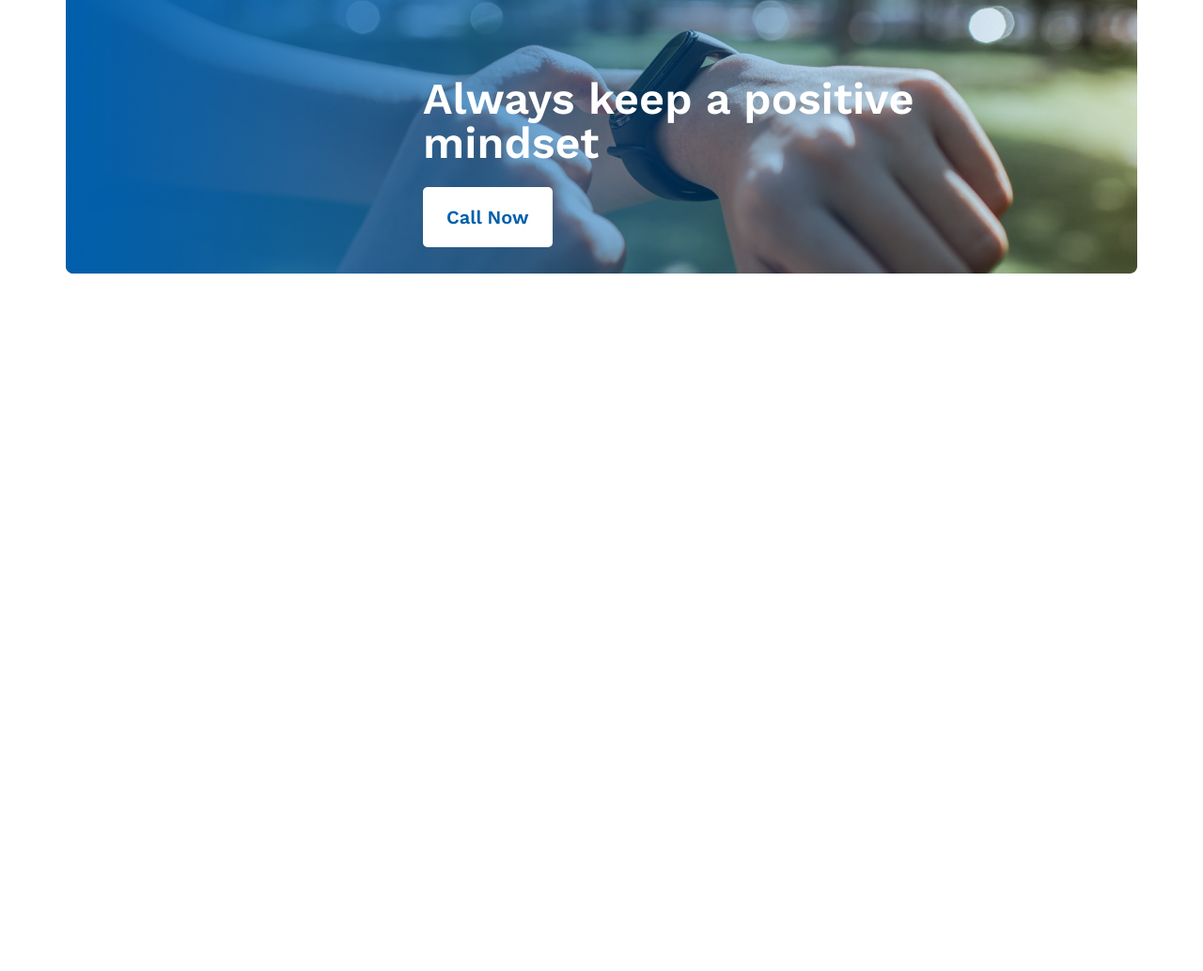
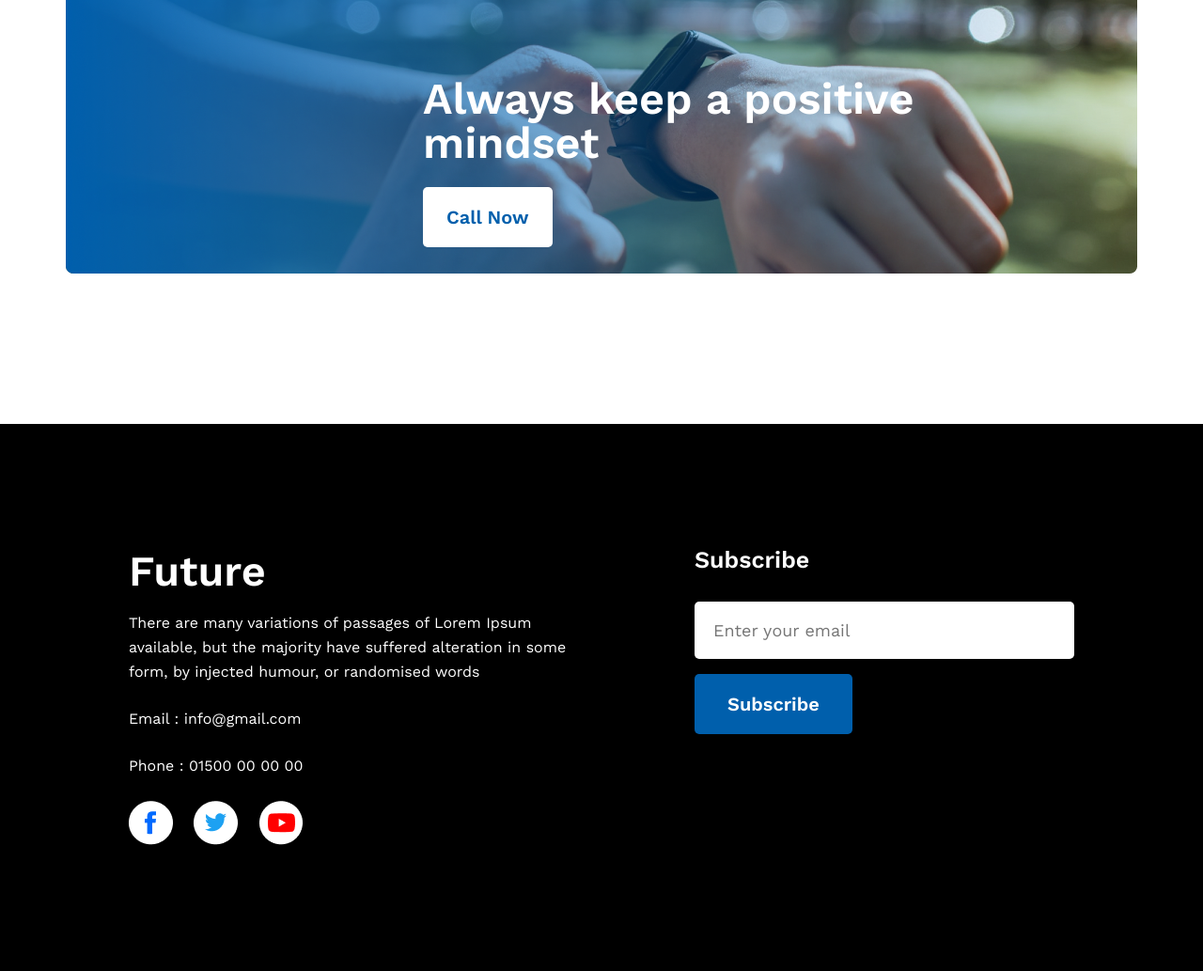
Before and after one commit to ariff09/new-year-project, a plain HTML site: page index.html in a window 1280 px wide. Shown: the part 2422-3455 px from the top of the page at 94% size. Before the commit the page ends 2873 px from the top, so only its background shows below. Drawn offline with nearby package versions, Linux system fonts and the light colour scheme.

Commit message:
Main obejctive completed

```diff
--- a/index.html
+++ b/index.html
@@ -79,10 +79,47 @@
     </section>
     <!-- gradient section -->
     <section class="gradient">
-      <div class="gradient-item"><h3 class="gradient-title">Always keep a positive<br> mindset</h3>
+      <div class="gradient-item">
+        <h3 class="gradient-title">
+          Always keep a positive<br />
+          mindset
+        </h3>
         <button class="primary-btn">Call Now</button>
       </div>
     </section>
-    <!--  -->
+    <!--footer section-->
+    <footer class="footer">
+      <div class="future-section">
+        <h4 class="future-title">Future</h4>
+        <p class="future-sec-description">
+          There are many variations of passages of Lorem Ipsum<br />available,
+          but the majority have suffered alteration in some<br />form, by
+          injected humour, or randomised words
+        </p>
+        <p class="future-sec-description">Email : info@gmail.com</p>
+        <p class="future-sec-description">Phone : 01500 00 00 00</p>
+        <div>
+          <a class="icons" href=""><img src="/images/icons/fb.png" alt="" /></a>
+          <a class="icons" href=""
+            ><img src="/images/icons/twitter.png" alt=""
+          /></a>
+          <a class="icons" href=""
+            ><img src="/images/icons/youtube.png" alt=""
+          /></a>
+        </div>
+      </div>
+      <div class="subscribe-section">
+        <h5 class="subscribe-title">Subscribe</h5>
+        <input
+          class="email"
+          type="email"
+          name=""
+          id=""
+          placeholder="Enter your email"
+        />
+        <br />
+        <input class="sub-btn" type="submit" value="Subscribe" />
+      </div>
+    </footer>
   </body>
 </html>
--- a/styles/style.css
+++ b/styles/style.css
@@ -143,7 +143,65 @@ section {
   padding-top: 120px;
   color: #ffffff;
 }
-.gradient-title{
+
+.gradient-title {
   margin-bottom: 24px;
 }
-/*  */
+
+/* footer style */
+.footer {
+  background-color: black;
+  display: flex;
+  justify-content: space-evenly;
+  padding-top: 130px;
+  padding-bottom: 130px;
+}
+
+.future-title {
+  font-weight: 700;
+  font-size: 45px;
+  line-height: 53px;
+  margin-bottom: 16px;
+  color: #FFFFFF;
+}
+
+.future-sec-description {
+  font-weight: 400;
+  font-size: 16px;
+  line-height: 26px;
+  color: #FFFFFF;
+  margin-bottom: 24px;
+}
+
+.subscribe-title {
+  color: #FFFFFF;
+  font-weight: 600;
+  font-size: 25px;
+  line-height: 29px;
+  margin-bottom: 30px;
+}
+
+.email {
+  border: none;
+  border-radius: 5px;
+  padding: 20px 150px 20px 20px;
+  margin-bottom: 16px;
+  font-weight: 400;
+  font-size: 18px;
+  line-height: 21px
+}
+
+.sub-btn {
+  border: none;
+  border-radius: 5px;
+  padding: 20px 35px;
+  font-weight: 600;
+  font-size: 20px;
+  line-height: 24px;
+  color: #FFFFFF;
+  background-color: #005FAC;
+}
+
+.icons {
+  padding-right: 17px;
+}
```
